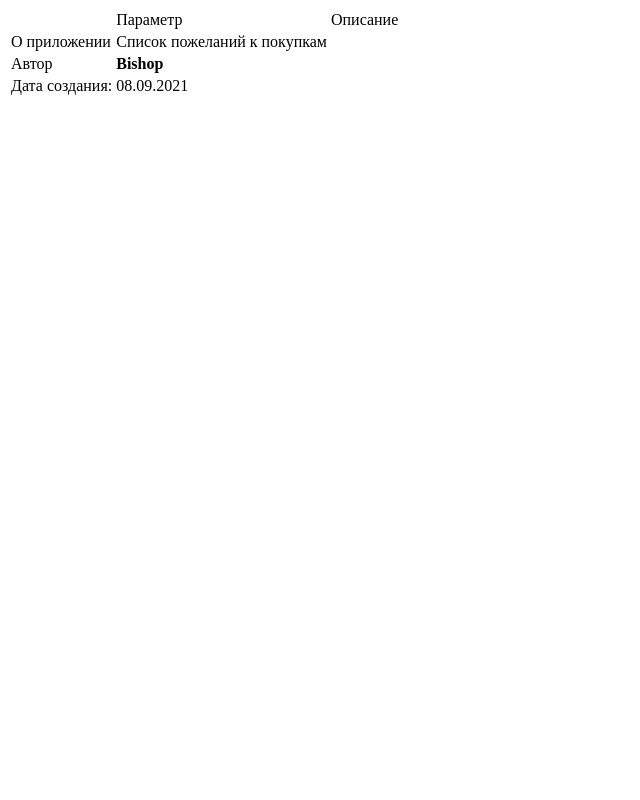
After one commit to hitter2011/wishlist, a Django app: page /about.html in a window 1280 px wide. The commit adds this page. Shown: the whole page, without its empty margins (0-640 px from the left). Run offline with Django 3.2, Linux system fonts and the light colour scheme.

Commit message:
add about

```diff
--- /dev/null
+++ b/main/templates/about.html
@@ -0,0 +1,26 @@
+<html lang="en">
+<head>
+    <meta charset="UTF-8">
+    <title>О проекте</title>
+</head>
+<body>
+    <table>
+        <th>
+            <td>Параметр</td>
+            <td>Описание</td>
+        </th>
+        <tr>
+            <td>О приложении</td>
+            <td>Список пожеланий к покупкам</td>
+        </tr>
+        <tr>
+            <td>Автор</td>
+            <td><b>Bishop</b></td>
+        </tr>
+        <tr>
+            <td>Дата создания:</td>
+            <td>08.09.2021</td>
+        </tr>
+    </table>
+</body>
+</html>
--- a/main/templates/index.html
+++ b/main/templates/index.html
@@ -5,5 +5,6 @@
 </head>
 <body>
     <h1>Wishlist</h1>
+    <a href="../about.html">About</a>
 </body>
 </html>
--- a/main/views.py
+++ b/main/views.py
@@ -3,3 +3,6 @@ from django.shortcuts import render
 
 def index(request):
     return render(request, 'index.html', {})
+
+def about(request):
+    return render(request, 'about.html', {})
--- a/wishlist/urls.py
+++ b/wishlist/urls.py
@@ -17,9 +17,11 @@ from django.contrib import admin
 from django.urls import path
 
 from main.views import index
+from main.views import about
 
 
 urlpatterns = [
     path('admin/', admin.site.urls),
     path('', index, name='index_page'),
+    path('about.html', about, name='about_page'),
 ]
```
